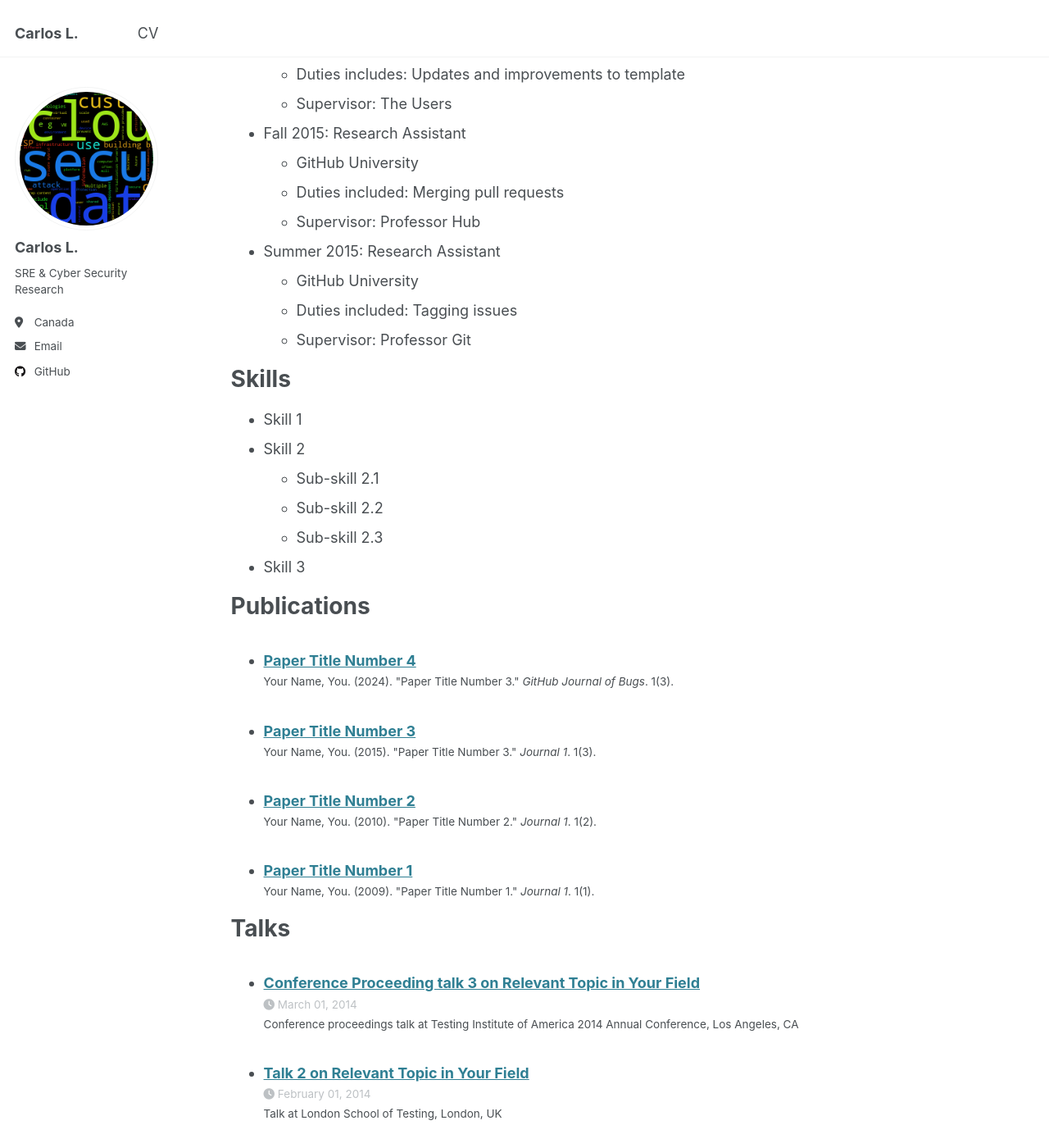
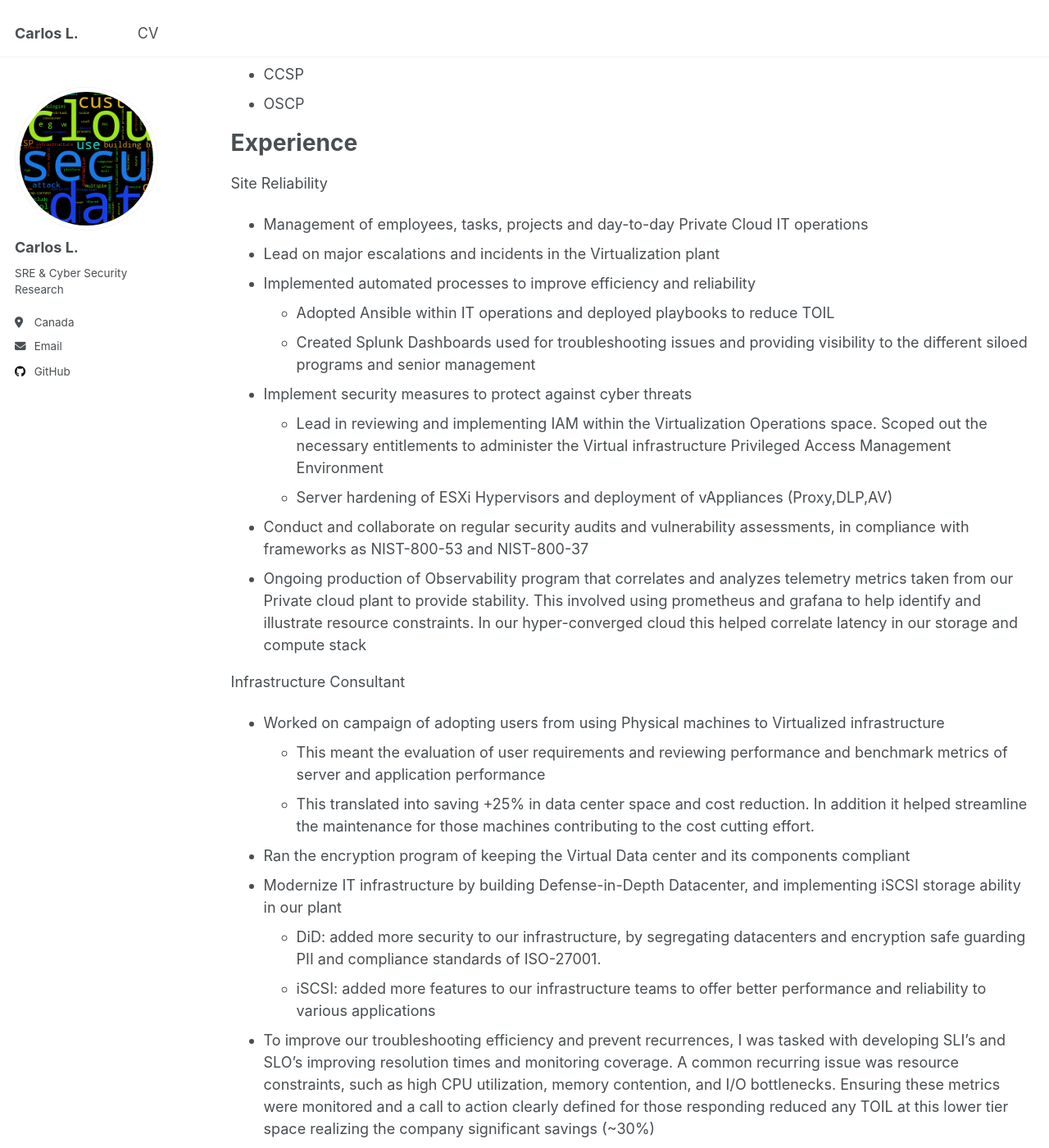
Before and after one commit to sfd-markets/portfolio, a Jekyll site: the page built from _pages/cv.md, in a window 1280 px wide and 1400 px high, scrolled down 364 px. Shown: the whole window at 82% size. Built offline with Jekyll 4.4.1, drawn with Linux system fonts in a browser that asks for light colours; some of the changed text lies outside the part shown.

Commit message:
fix initial

```diff
--- a/_pages/cv.md
+++ b/_pages/cv.md
@@ -9,56 +9,39 @@ redirect_from:
 
 {% include base_path %}
 
-Education
+Technical Skills
 ======
-* Ph.D in Version Control Theory, GitHub University, 2018 (expected)
-* M.S. in Jekyll, GitHub University, 2014
-* B.S. in GitHub, GitHub University, 2012
+* Cloud
+* Kubernetes
+* Virtualization
+* Ansible, Automation
+* Cyber Security
 
-Work experience
+Certifications
 ======
-* Spring 2024: Academic Pages Collaborator
-  * GitHub University
-  * Duties includes: Updates and improvements to template
-  * Supervisor: The Users
+* CCSP
+* OSCP
 
-* Fall 2015: Research Assistant
-  * GitHub University
-  * Duties included: Merging pull requests
-  * Supervisor: Professor Hub
+Experience
+======
+Site Reliability
+* Management of employees, tasks, projects and day-to-day Private Cloud IT operations
+* Lead on major escalations and incidents in the Virtualization plant
+* Implemented automated processes to improve efficiency and reliability
+  * Adopted Ansible within IT operations and deployed playbooks to reduce TOIL
+  * Created Splunk Dashboards used for troubleshooting issues and providing visibility to the different siloed programs and senior management
+* Implement security measures to protect against cyber threats
+  * Lead in reviewing and implementing IAM within the Virtualization Operations space. Scoped out the necessary entitlements to administer the Virtual infrastructure Privileged Access Management Environment
+  * Server hardening of ESXi Hypervisors and deployment of vAppliances (Proxy,DLP,AV)
+* Conduct and collaborate on regular security audits and vulnerability assessments, in compliance with frameworks as NIST-800-53 and NIST-800-37
+* Ongoing production of Observability program that correlates and analyzes telemetry metrics taken from our Private cloud plant to provide stability. This involved using prometheus and grafana to help identify and illustrate resource constraints. In our hyper-converged cloud this helped correlate latency in our storage and compute stack
 
-* Summer 2015: Research Assistant
-  * GitHub University
-  * Duties included: Tagging issues
-  * Supervisor: Professor Git
-
-Skills
-======
-* Skill 1
-* Skill 2
-  * Sub-skill 2.1
-  * Sub-skill 2.2
-  * Sub-skill 2.3
-* Skill 3
-
-Publications
-======
-  <ul>{% for post in site.publications reversed %}
-    {% include archive-single-cv.html %}
-  {% endfor %}</ul>
-
-Talks
-======
-  <ul>{% for post in site.talks reversed %}
-    {% include archive-single-talk-cv.html  %}
-  {% endfor %}</ul>
-
-Teaching
-======
-  <ul>{% for post in site.teaching reversed %}
-    {% include archive-single-cv.html %}
-  {% endfor %}</ul>
-
-Service and leadership
-======
-* Currently signed in to 43 different slack teams
+Infrastructure Consultant
+* Worked on campaign of adopting users from using Physical machines to Virtualized infrastructure
+  * This meant the evaluation of user requirements and reviewing performance and benchmark metrics of server and application performance
+  * This translated into saving +25% in data center space and cost reduction. In addition it helped streamline the maintenance for those machines contributing to the cost cutting effort.
+* Ran the encryption program of keeping the Virtual Data center and its components compliant
+* Modernize IT infrastructure by building Defense-in-Depth Datacenter, and implementing iSCSI storage ability in our plant
+  * DiD: added more security to our infrastructure, by segregating datacenters and encryption safe guarding PII and compliance standards of ISO-27001.
+  * iSCSI: added more features to our infrastructure teams to offer better performance and reliability to various applications
+* To improve our troubleshooting efficiency and prevent recurrences, I was tasked with developing SLI's and SLO's improving resolution times and monitoring coverage. A common recurring issue was resource constraints, such as high CPU utilization, memory contention, and I/O bottlenecks. Ensuring these metrics were monitored and a call to action clearly defined for those responding reduced any TOIL at this lower tier space realizing the company significant savings (~30%)
```
